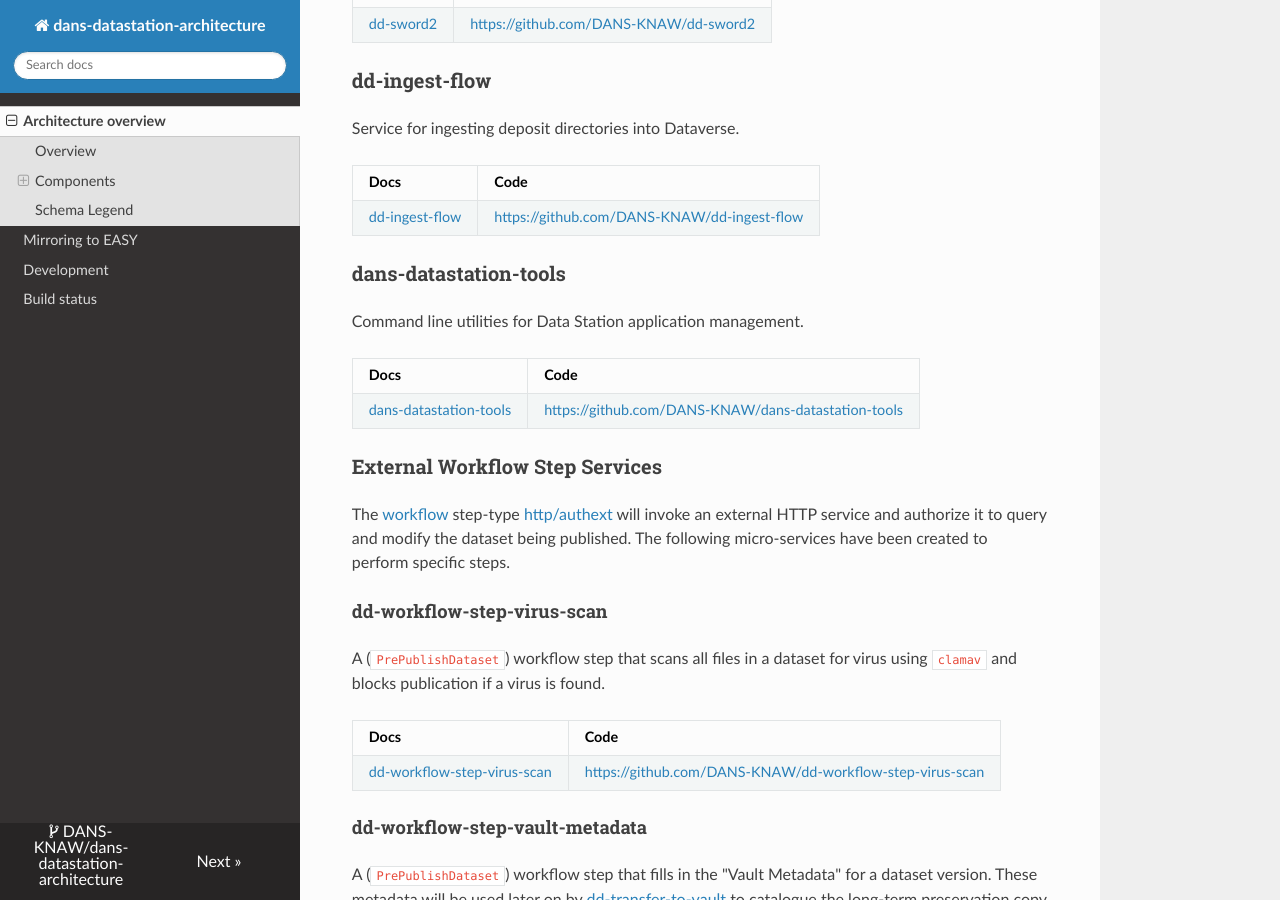
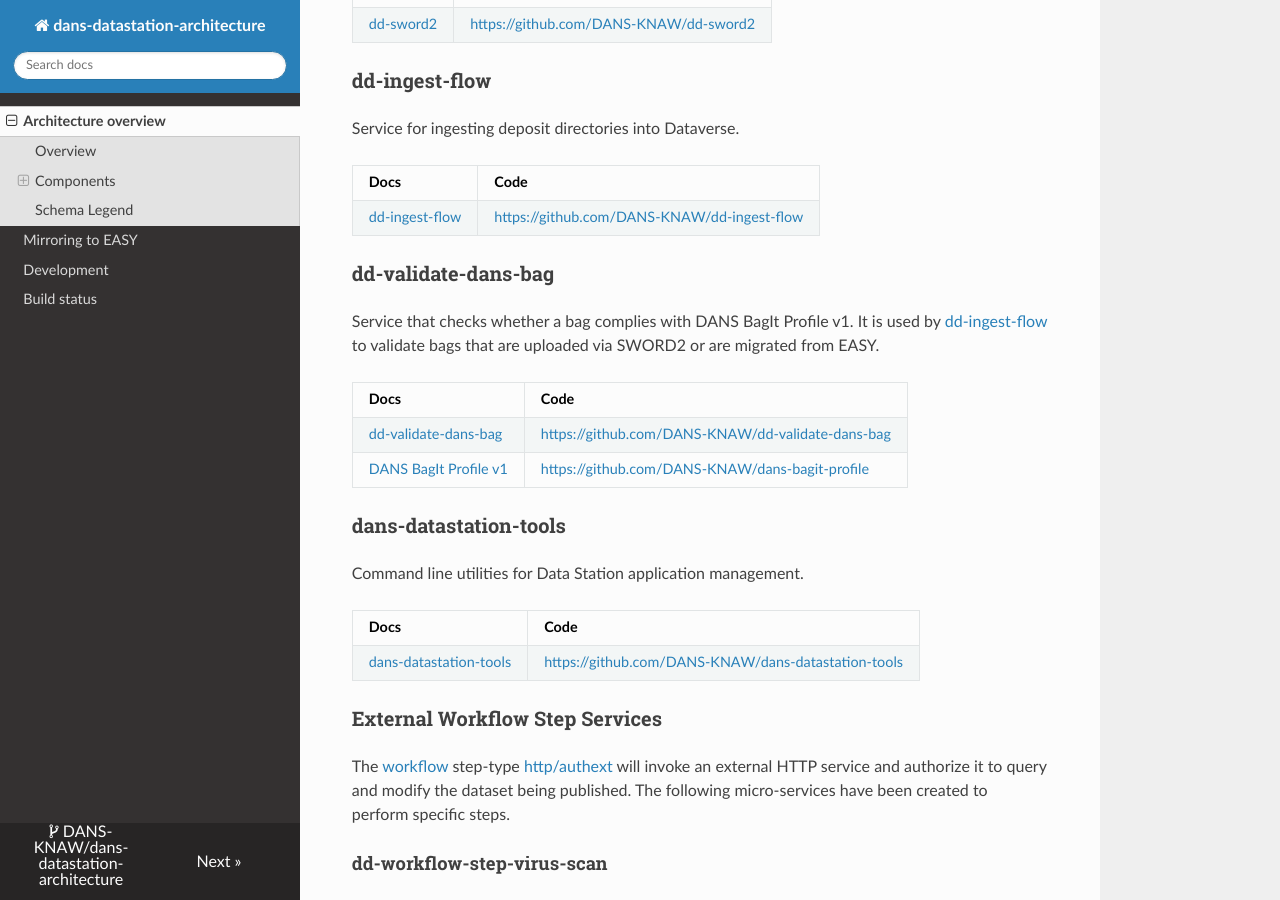
Before and after one commit to DANS-KNAW/dans-datastation-architecture, an MkDocs documentation site: the page built from docs/index.md, in a window 1280 px wide and 900 px high, scrolled down 1713 px. Built offline with MkDocs 1.6.1, drawn with Linux system fonts in a browser that asks for light colours; nearby versions of some CDN libraries.

Commit message:
Added dd-validate-dans-bag

```diff
--- a/docs/index.md
+++ b/docs/index.md
@@ -47,6 +47,16 @@
 | Docs                             | Code                                                          |
 |----------------------------------|---------------------------------------------------------------|
 | [dd-ingest-flow]{:target=_blank} | <https://github.com/DANS-KNAW/dd-ingest-flow>{:target=_blank} |
+
+### dd-validate-dans-bag
+
+Service that checks whether a bag complies with DANS BagIt Profile v1. It is used by [dd-ingest-flow](#dd-ingest-flow) to validate bags that are uploaded via
+SWORD2 or are migrated from EASY.
+
+| Docs                                    | Code                                                                |
+|-----------------------------------------|---------------------------------------------------------------------|
+| [dd-validate-dans-bag]{:target=_blank}  | <https://github.com/DANS-KNAW/dd-validate-dans-bag>{:target=_blank} |
+| [DANS BagIt Profile v1]{:target=_blank} | <https://github.com/DANS-KNAW/dans-bagit-profile>{:target=_blank}   |
 
 ### dans-datastation-tools
 
@@ -133,6 +143,10 @@
 
 [dd-ingest-flow]: https://dans-knaw.github.io/dd-ingest-flow
 
+[dd-validate-dans-bag]: https://dans-knaw.github.io/dd-validate-dans-bag
+
+[DANS BagIt Profile v1]: https://dans-knaw.github.io/dans-bagit-profile/versions/1.0.0/
+
 [dans-datastation-tools]: https://dans-knaw.github.io/dans-datastation-tools
 
 [http/authext]: https://guides.dataverse.org/en/latest/developers/workflows.html#http-authext
```
Also changed, not shown: docs/arch-overview-easy-mirror.png, docs/arch-overview.png, 2 other files.
